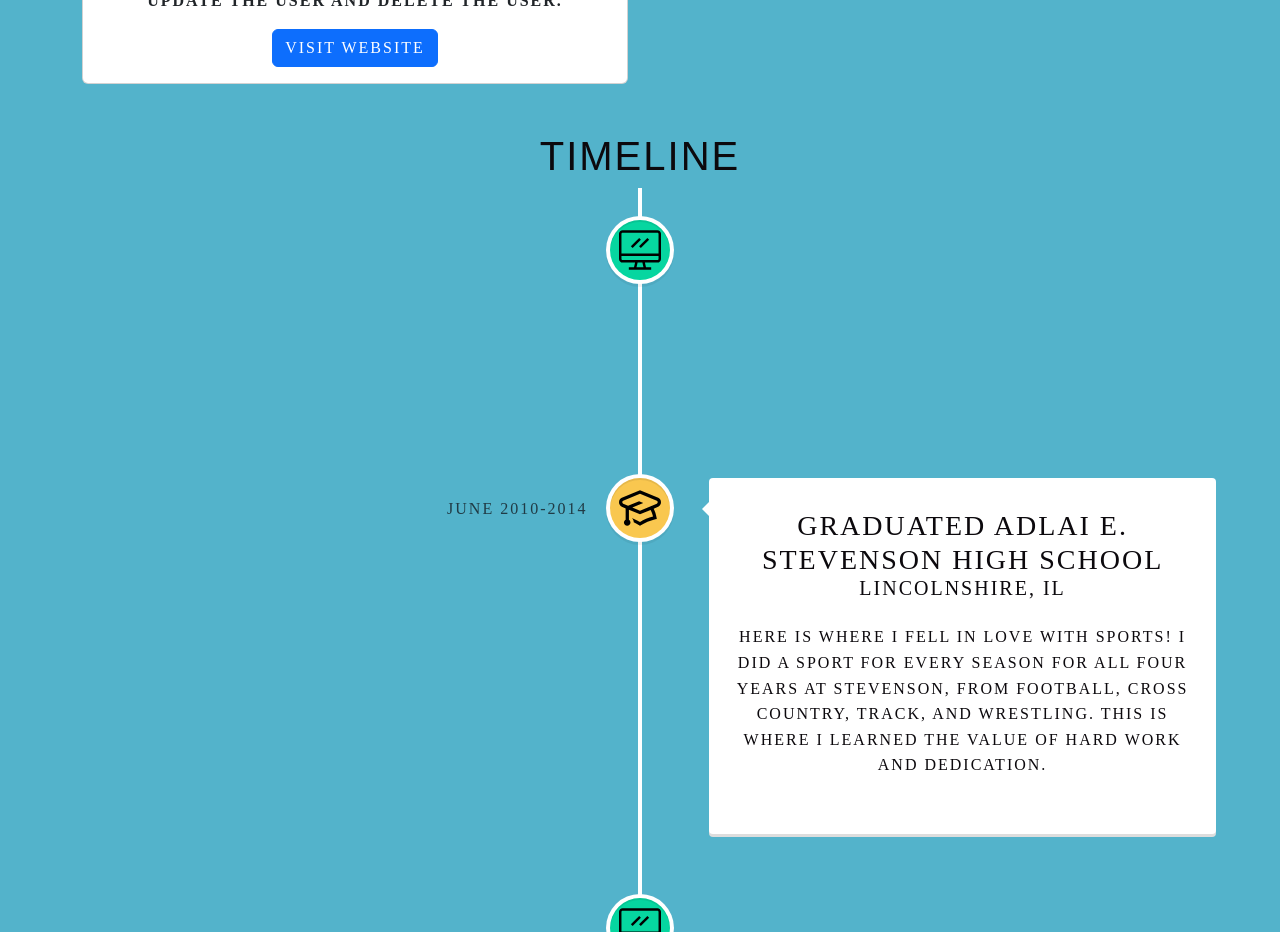
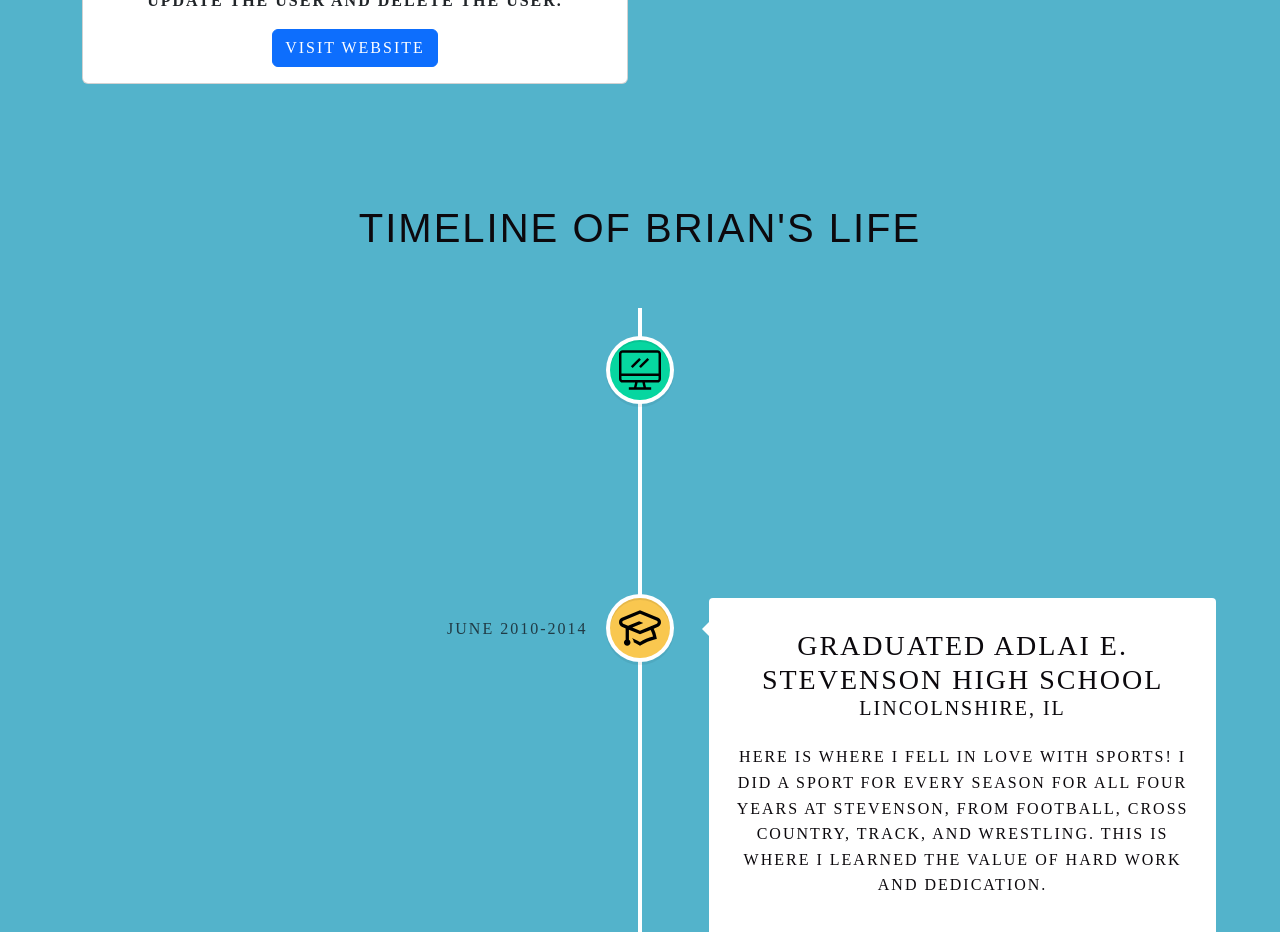
Before and after one commit to bibimbop123/Brian-s-Personal-Project, a React (Vite) app: page / in a window 1280 px wide. Shown: the part 1740-2672 px from the top of the page. Built offline with nearby package versions, Linux system fonts and the light colour scheme.

Commit message:
css styles and breaks

```diff
--- a/src/App.jsx
+++ b/src/App.jsx
@@ -29,8 +29,13 @@
           <Route path="/contact" element={<Contact />} />
         </Routes>
       </div>
+      <br />
+      <br />
+      <br />
       <div id="timeline">
-        <h1 className="title">Timeline</h1>
+        <h1 className="title">Timeline of Brian's Life </h1>
+        <br />
+        <br />
         <VerticalTimeline>
           {timelineElements.map((element, index) => {
             console.log("element", element);
--- a/src/components/Portfolio.jsx
+++ b/src/components/Portfolio.jsx
@@ -57,6 +57,9 @@
               </Card.Body>
             </Card>
           </div>
+          <br />
+          <br />
+          <br />
         </div>
         <footer className="footer">
           <p>Copyright © 2023 Brian Kim</p>
```
